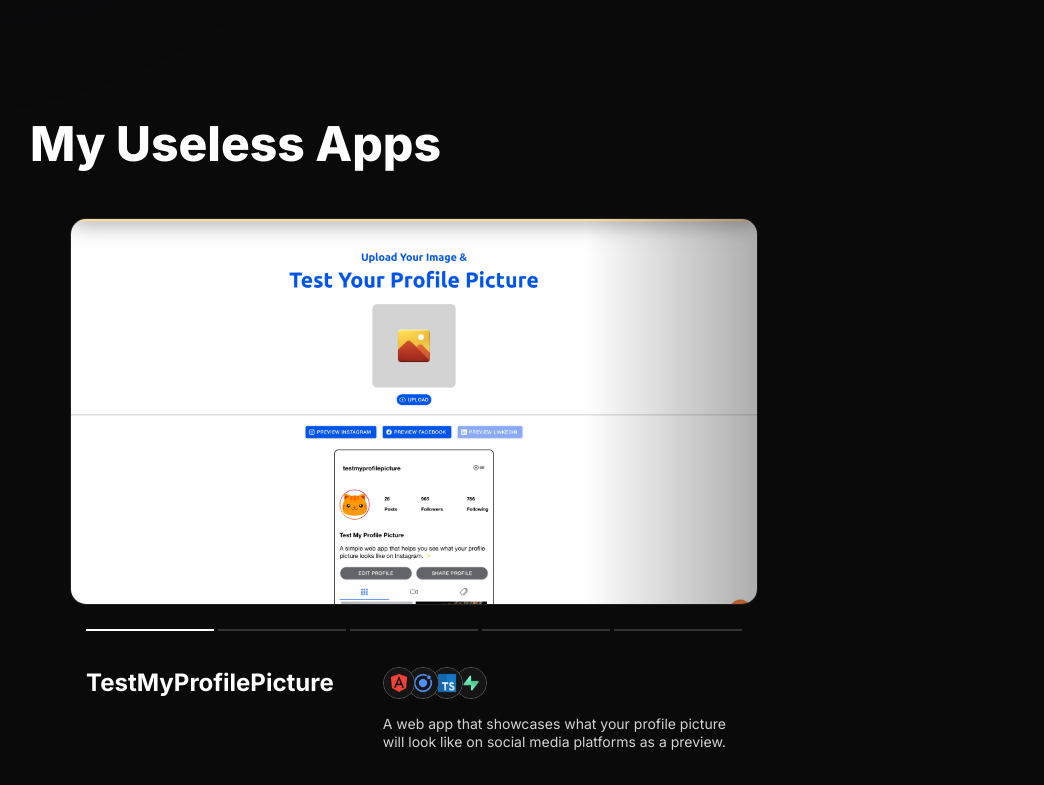
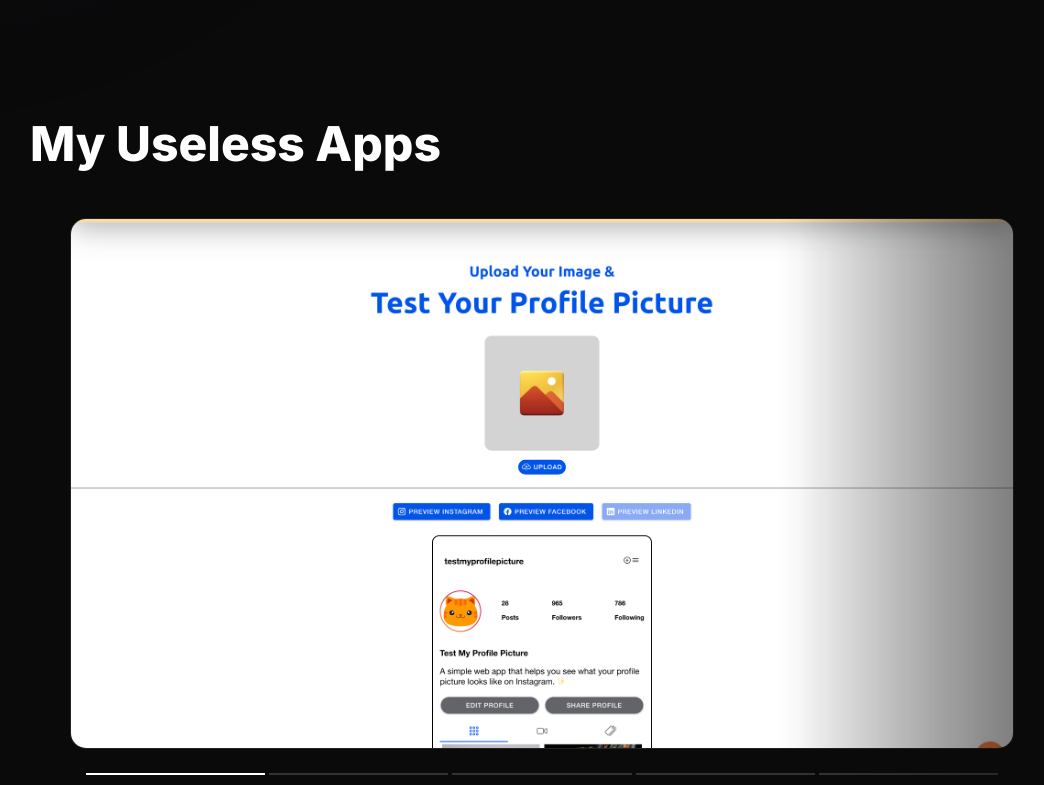
Before and after one commit to imtiazraqib/portfolio, a Next.js app: page /en in a window 1280 px wide. Shown: the part 475-1260 px from the top of the page, without its empty margins (98-1142 px from the left). Built offline with nearby package versions, Linux system fonts and the light colour scheme.

Commit message:
updated flex max-width in home -> projects section

```diff
--- a/src/app/[locale]/page.tsx
+++ b/src/app/[locale]/page.tsx
@@ -98,7 +98,7 @@
         </Flex>
       </Flex>
       <RevealFx translateY="16" delay={0.6}>
-        <Flex direction="column" fillWidth maxWidth="s" gap="m">
+        <Flex direction="column" fillWidth maxWidth="m" gap="m">
           <Heading wrap="balance" variant="display-strong-m" marginBottom="m">
             My Useless Apps
           </Heading>
```
